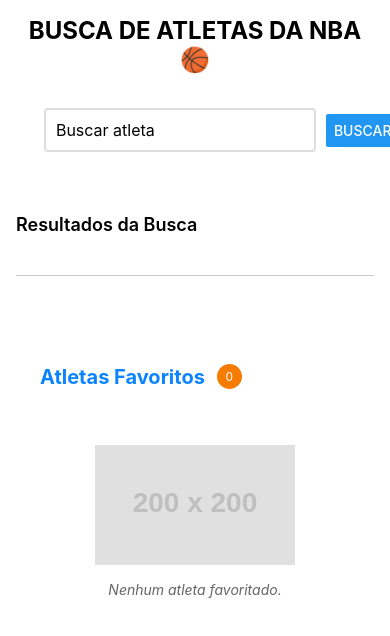
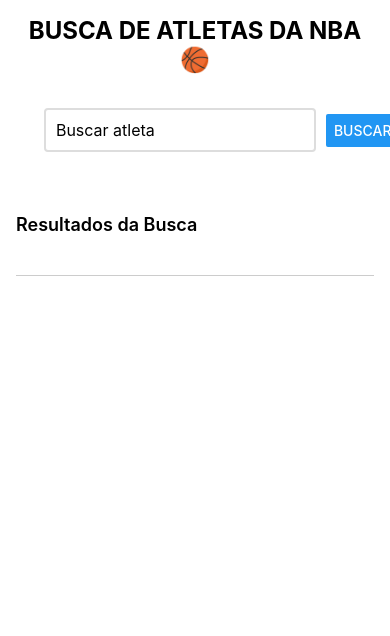
Before and after one commit to izaacpinheiro/atividade-web1-n2b, a React Native app: screen / in a window 390 px wide. Shown: the top 636 px of the page. Built offline with nearby package versions, Linux system fonts and the light colour scheme.

Commit message:
modificações

```diff
--- a/components/PainelFavoritos/PainelFavoritos.js
+++ b/components/PainelFavoritos/PainelFavoritos.js
@@ -1,187 +1,68 @@
-import {
-  Dimensions,
-  FlatList,
-  Image,
-  Platform,
-  StyleSheet,
-  Text,
-  TouchableOpacity,
-  View,
-} from 'react-native';
+import { FlatList, StyleSheet, Text, TouchableOpacity, View } from 'react-native';
+import CardAtleta from '../CardAtleta/CardAtleta';
 
-const screenWidth = Dimensions.get('window').width;
+const PainelFavoritos = ({ favoritos, onRemoveFavorito }) => {
+  if (favoritos.length === 0) {
+    return null;
+  }
 
-export default function PainelFavoritos({ favoritos, onRemoveFavorito }) {
   return (
-    <View style={styles.panel}>
-      <View style={styles.panelHeader}>
-        <Text style={styles.panelTitle}>Atletas Favoritos</Text>
-        <View style={styles.badge}>
-          <Text style={styles.badgeText}>{favoritos.length}</Text>
-        </View>
-      </View>
-
-      {favoritos.length === 0 ? (
-        <View style={styles.emptyState}>
-          <Image
-            source={{ uri: 'https://via.placeholder.com/200?text=Sem+Favoritos' }}
-            style={styles.emptyImage}
-          />
-          <Text style={styles.emptyText}>Nenhum atleta favoritado.</Text>
-        </View>
-      ) : (
+    <View style={styles.container}>
+      <Text style={styles.titulo}>Favoritos ⭐</Text>
       <FlatList
         data={favoritos}
-          numColumns={Math.floor(screenWidth / 220)}
         keyExtractor={(item) => item.id.toString()}
-          contentContainerStyle={styles.favoritosGrid}
+        horizontal
+        showsHorizontalScrollIndicator={false}
+        contentContainerStyle={styles.lista}
         renderItem={({ item }) => (
-            <View style={styles.favoritoCard}>
-              <Image
-                source={{
-                  uri: `https://cdn.nba.com/headshots/nba/latest/260x190/${item.id}.png`,
-                }}
-                style={styles.avatar}
-              />
-              <View style={styles.favoritoInfo}>
-                <Text style={styles.name}>
-                  {item.firstname} {item.lastname}
-                </Text>
-                <Text style={styles.country}>ID: {item.id}</Text>
-              </View>
-
+          <View style={styles.card}>
+            <CardAtleta atleta={item} />
             <TouchableOpacity
-                style={styles.removeBtn}
+              style={styles.botaoRemover}
               onPress={() => onRemoveFavorito(item)}
             >
-                <Text style={styles.removeText}>×</Text>
+              <Text style={styles.textoBotao}>Remover</Text>
             </TouchableOpacity>
           </View>
         )}
       />
-      )}
     </View>
   );
-}
+};
 
 const styles = StyleSheet.create({
-  panel: {
-    backgroundColor: '#fff',
-    borderRadius: 10,
-    padding: 24,
-    marginTop: 32,
-    ...Platform.select({
-      ios: {
-        shadowColor: '#000',
-        shadowOpacity: 0.08,
-        shadowOffset: { width: 0, height: 2 },
-        shadowRadius: 15,
+  container: {
+    marginTop: 16,
+    padding: 16,
+    backgroundColor: '#f9f9f9',
+    borderRadius: 8,
   },
-      android: {
-        elevation: 4,
+  titulo: {
+    fontSize: 18,
+    fontWeight: 'bold',
+    marginBottom: 12,
+    textAlign: 'center',
   },
-    }),
+  lista: {
+    paddingHorizontal: 8,
   },
-  panelHeader: {
-    flexDirection: 'row',
-    alignItems: 'center',
-    gap: 12,
-    marginBottom: 24,
-  },
-  panelTitle: {
-    fontSize: 20,
-    fontWeight: 'bold',
-    color: '#0a84ff',
-  },
-  badge: {
-    backgroundColor: '#f57c00',
-    borderRadius: 50,
-    width: 25,
-    height: 25,
-    justifyContent: 'center',
+  card: {
+    marginRight: 16,
     alignItems: 'center',
   },
-  badgeText: {
-    color: 'white',
-    fontSize: 12,
+  botaoRemover: {
+    marginTop: 8,
+    backgroundColor: '#e53935',
+    paddingVertical: 6,
+    paddingHorizontal: 12,
+    borderRadius: 6,
   },
-  favoritosGrid: {
-    gap: 12,
-  },
-  favoritoCard: {
-    flexDirection: 'row',
-    alignItems: 'center',
-    backgroundColor: '#fff',
-    borderRadius: 8,
-    padding: 12,
-    margin: 6,
-    flex: 1,
-    minWidth: 200,
-    maxWidth: 300,
-    borderLeftWidth: 4,
-    borderLeftColor: '#f57c00',
-    ...Platform.select({
-      ios: {
-        shadowColor: '#000',
-        shadowOpacity: 0.05,
-        shadowOffset: { width: 0, height: 2 },
-        shadowRadius: 5,
-      },
-      android: {
-        elevation: 2,
-      },
-    }),
-  },
-  avatar: {
-    width: 50,
-    height: 50,
-    borderRadius: 25,
-    resizeMode: 'cover',
-    marginRight: 12,
-  },
-  favoritoInfo: {
-    flex: 1,
-  },
-  name: {
-    fontSize: 16,
-    fontWeight: '600',
-    flexShrink: 1,
-  },
-  country: {
-    fontSize: 12,
-    color: '#666',
-    marginTop: 2,
-  },
-  emptyState: {
-    alignItems: 'center',
-    padding: 32,
-  },
-  emptyImage: {
-    width: 200,
-    height: 120,
-    opacity: 0.6,
-    marginBottom: 16,
-  },
-  emptyText: {
-    color: '#666',
-    fontStyle: 'italic',
-  },
-  removeBtn: {
-    position: 'absolute',
-    top: -8,
-    right: -8,
-    backgroundColor: '#d32f2f',
-    borderRadius: 50,
-    width: 25,
-    height: 25,
-    justifyContent: 'center',
-    alignItems: 'center',
-    zIndex: 1,
-  },
-  removeText: {
-    color: 'white',
-    fontSize: 16,
-    lineHeight: 20,
+  textoBotao: {
+    color: '#fff',
     fontWeight: 'bold',
+    fontSize: 14,
   },
 });
+
+export default PainelFavoritos;
```
Lines whose indentation alone changed are shown as unchanged.
